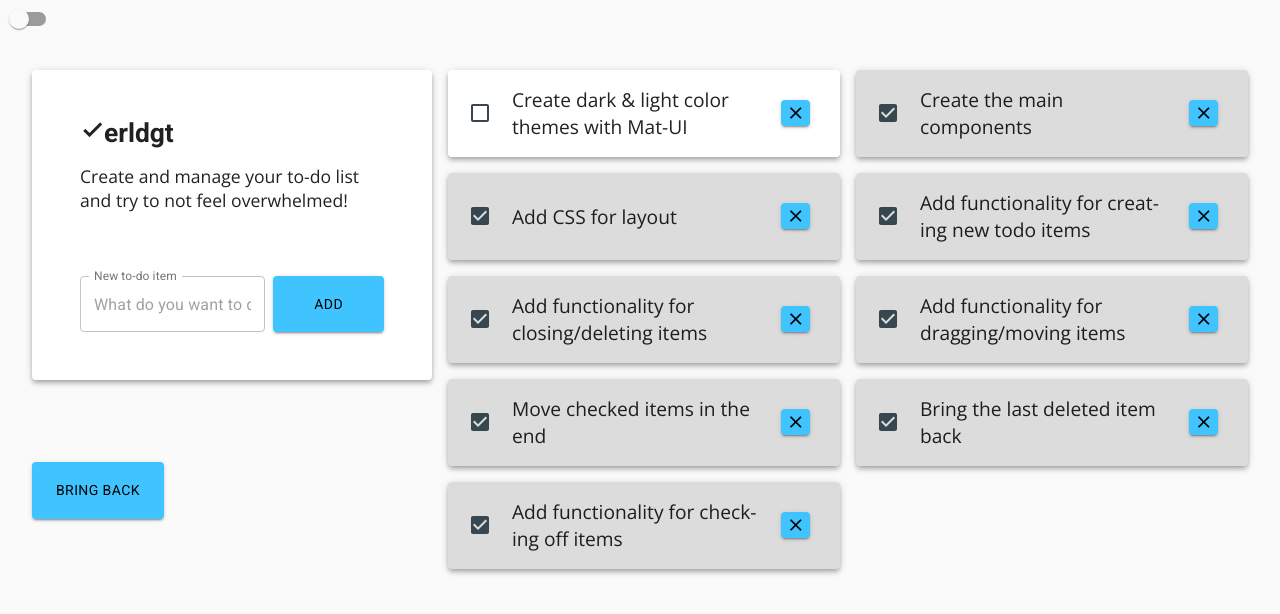
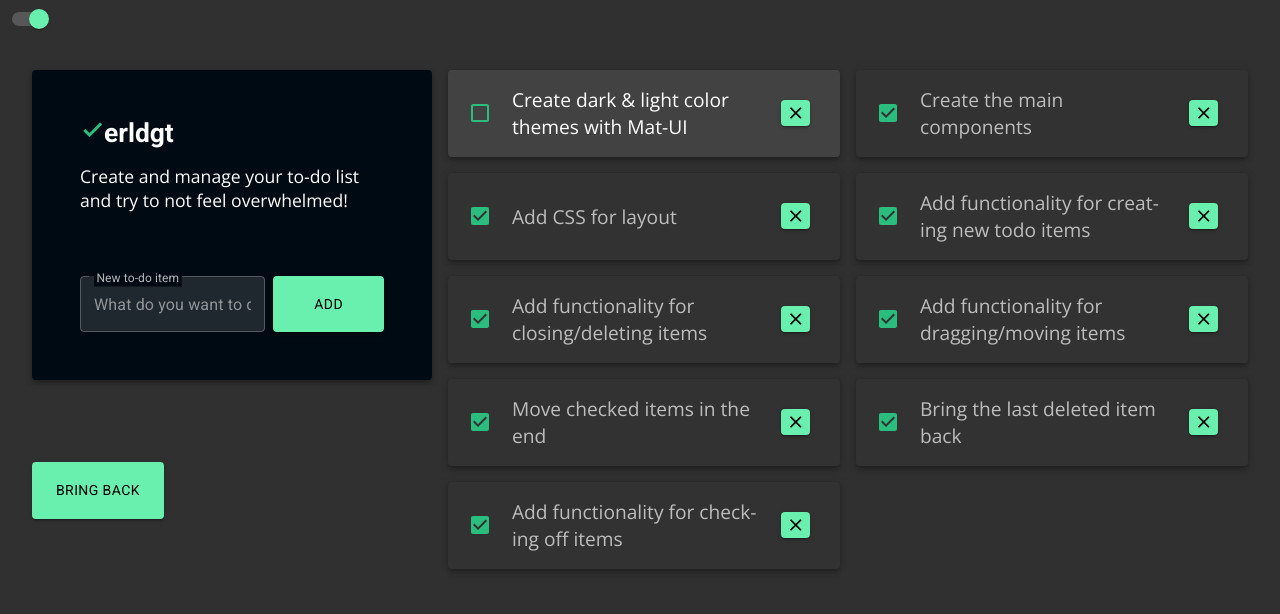
Before and after one commit to olhanotolga/erldgt-dream-todo, a React (Create React App) app: page / in a window 1280 px wide. Shown: the top 614 px of the page. Built offline with nearby package versions, Linux system fonts and the light colour scheme.

Commit message:
style: tidy up colors for the light and dark themes

```diff
--- a/src/App.css
+++ b/src/App.css
@@ -1,14 +1,15 @@
 @import url('https://fonts.googleapis.com/css2?family=Open+Sans:wght@300;400;600&family=Roboto:wght@100;300;400;700&display=swap');
 
 :root {
-	--primary: #263238;
-	--primary-light: #4f5b62;
-	--primary-dark: #000a12;
-	--secondary: #40c4ff;
-	--secondary-light: #82f7ff;
-	--secondary-dark: #0094cc;
-	--light-grey: #E1E2E1;
-	--light-light-grey: #F5F5F6;
+	--primary-main--light: #40c4ff;
+	--primary-light--light: #82f7ff;
+	--primary-dark--light: #0094cc;
+	--secondary-main--light: #455a64;
+	--secondary-light--light: #718792;
+	--secondary-dark--light: #1c313a;
+	--grey-400: #bdbdbd;
+	--grey-300: #E1E2E1;
+	--grey-100: #F5F5F6;
 }
 
 body, input, button {
@@ -18,16 +19,12 @@ body, input, button {
 body {
 	margin: 0;
 	font-family: 'Open Sans', sans-serif;
-	/* background-color: var(--light-grey); */
 }
 
-/* button.MuiButton-contained {
-	background-color: var(--secondary);
-} */
-/* button.MuiButton-contained:hover {
-	background-color: var(--secondary-dark);
-	color: white;
-} */
+.MuiSwitch-colorSecondary.MuiSwitch-switchBase.Mui-checked + .MuiSwitch-track {
+    background-color: #F5F5F6;
+	opacity: 0.2;
+}
 
 .Wrapper {
 	min-height: 100vh;
@@ -38,9 +35,6 @@ body {
 	padding: 2rem;
 }
 
-/* .MuiPaper-root.Header {
-	background-color: var(--primary-dark);
-} */
 .Header {
 	grid-area: 1 / 1 / 2 / 2;
 	display: grid;
@@ -49,7 +43,7 @@ body {
 .Header > * {
 	padding: 1rem 3rem;
 	margin: 0;
-	/* color: white; */
+	color: white;
 }
 .Header h1 {
 	font-family: 'Roboto', sans-serif;
@@ -67,28 +61,11 @@ h1 .material-icons {
 	display: grid;
 	grid-template: 1fr / 1fr max(11ch, 20%);
 	gap: 0.5rem;
-	/* background-color: var(--primary); */
+	/* background-color: var(--secondary-main--light); */
 	padding: 2rem 3rem 3rem;
 	border-bottom-left-radius: 4px;
 	border-bottom-right-radius: 4px;
 }
-/* .TodoInput input {
-	background-color: var(--light-grey);
-	border-radius: 4px;
-}
-.TodoInput .MuiFormControl-root {
-	background-color: var(--primary-light);
-	border-radius: 4px;
-} */
-.TodoInput .MuiFormLabel-root.Mui-focused {
-	/* color: white; */
-	/* background-color: var(--primary-light); */
-	padding: 0.3rem 0.5rem;
-	border-radius: 2px;
-}
-/* .MuiOutlinedInput-root.Mui-focused fieldset.MuiOutlinedInput-notchedOutline {
-	border-color: var(--secondary);
-} */
 
 .MuiButtonBase-root.undoBtn {
 	grid-area: 2 / 1 / 3 / 2;
@@ -116,25 +93,16 @@ h1 .material-icons {
 	-webkit-hyphens: auto;
 	hyphens: auto;
 	transition: 0.5s;
-	/* background-color: var(--primary-light);
-    color: white; */
 }
 .TodoItem.checkedItem {
-	background-color: rgba(0, 0, 0, 0.12);
-    /* color: white; */
+	background-color: rgba(28, 49, 58, 0.12);
+}
+.TodoItem.checkedItem.darkBg {
+	background-color: rgba(255, 255, 255, 0.01);
+	color: var(--grey-400);
 }
 
-/* .checkedItem .MuiCheckbox-root .MuiSvgIcon-root { */
-	/* fill: var(--primary); */
-/* } */
-/* .checkedItem button.MuiButtonBase-root {
-	background-color: var(--secondary-dark);
-} */
-/* .MuiIconButton-label:hover + .MuiTouchRipple-root {
-	background-color: var(--secondary);
-	border: 2px solid var(--secondary);
-	border-radius: 50%;
-} */
+
 button.MuiButtonBase-root.todoDelete {
 	/* margin: 9px; */
 	padding: 0;
--- a/src/App.js
+++ b/src/App.js
@@ -24,7 +24,7 @@ class App extends React.Component {
 			{ id: '12', text: 'Add functionality for checking off items', check: true},
 		],
 		lastRemoved: '',
-		darkState: false
+		darkState: true
 	}
 
 	handleThemeChange = () => {
@@ -91,15 +91,19 @@ class App extends React.Component {
 	}
 
 	render() {
+		let currentTheme = this.state.darkState ? darkTheme : lightTheme;
+		const darkstate = this.state.darkState;
+
 		return (
-			<ThemeProvider theme={this.state.darkState ? darkTheme : lightTheme}>
-				<main className="App" style={{backgroundColor: this.state.darkState? darkTheme.palette.background.default : lightTheme.palette.background.default}} >
-					<Switch checked={this.state.darkState} onChange={this.handleThemeChange} />
+			<ThemeProvider theme={darkstate ? darkTheme : lightTheme}>
+				<main className="App" style={{backgroundColor: currentTheme.palette.background.default}} >
+					<Switch checked={darkstate} onChange={this.handleThemeChange} />
 					<AppWrapper>
 						<Header
+							bg={{backgroundColor: currentTheme.palette.secondary.dark}}
 							onItemAdd={this.addItem}
 							paragraph="Create and manage your to-do list and try to not feel overwhelmed!">
-								<span className="material-icons">check</span>erldgt
+								<span className="material-icons" style={{color: darkstate ? darkTheme.palette.primary.dark : lightTheme.palette.primary.light}}>check</span>erldgt
 						</Header>
 
 						<TodoList
@@ -109,6 +113,7 @@ class App extends React.Component {
 							onReturnItem={this.returnItem}
 							onChecking={this.changeStateOfCheckedItem}
 							handleOnDragEnd={this.dragAndDropItem}
+							mode={this.state.darkState}
 						/>
 					</AppWrapper>
 				</main>
--- a/src/components/header/header.component.jsx
+++ b/src/components/header/header.component.jsx
@@ -4,7 +4,10 @@ import { TodoInput } from './todo-input/todo-input.component';
 
 export function Header(props) {
 	return(
-		<Paper className="Header" component="header">
+		<Paper
+		className="Header"
+		component="header"
+		style={props.bg}>
 			<h1>{ props.children }</h1>
 			<p>{ props.paragraph }</p>
 			<TodoInput onAdd={props.onItemAdd}></TodoInput>
--- a/src/components/todo-list/todo-item/todo-item.component.jsx
+++ b/src/components/todo-list/todo-item/todo-item.component.jsx
@@ -8,11 +8,11 @@ export class TodoItem extends React.Component {
 	}
 
 	render() {
-		const { provided, innerRef, todoIndex, isChecked, todo, onDelete } = this.props;
+		const { provided, innerRef, todoIndex, isChecked, todo, onDelete, isDarkMode } = this.props;
 
 		return (
 			<Card
-				className={isChecked ? "TodoItem checkedItem" : "TodoItem"}
+				className={isChecked ? isDarkMode ? "TodoItem checkedItem darkBg" : "TodoItem checkedItem" : "TodoItem"}
 				component="li"
 				{...provided.draggableProps}
 				{...provided.dragHandleProps}
--- a/src/components/todo-list/todo-list.component.jsx
+++ b/src/components/todo-list/todo-list.component.jsx
@@ -26,6 +26,7 @@ export function TodoList(props) {
 											todoIndex={item.id}
 											onDelete={props.onItemRemove}
 											onItemCheck={props.onChecking}
+											isDarkMode={props.mode}
 										>
 											{item.text}
 										</TodoItem>
--- a/src/themes/dark.js
+++ b/src/themes/dark.js
@@ -4,29 +4,74 @@ export const darkTheme = createMuiTheme({
 	palette: {
 		type: 'dark',
 		primary: {
-			main: '#ffd740',
-			light: '#ffff74',
-			dark: '#c8a600',
+			main: '#69f0ae',
+			light: '#9fffe0',
+			dark: '#2bbd7e',
 			contrastText: '#000000'
 		},
 		secondary: {
-			main: '#25a59a',
-			light: '#63d7cb',
-			dark: '#00756c',
+			main: '#263238',
+			light: '#4f5b62',
+			dark: '#000a12',
 			contrastText: '#000000',
+		},
+		grey: {
+			400: '#bdbdbd',
+			300: '#E1E2E1',
+			100: '#F5F5F6'
 		}
 	},
 	overrides: {
-		MuiButton: {
-			contained: {
-				backgroundColor: '#ffd740'
+		MuiSvgIcon: {
+			root: {
+				fill: '#2bbd7e'
 			}
-		}
+		},
+		MuiIconButton: {
+			label: {
+				color: '#69f0ae'
+			}
+		},
+		MuiOutlinedInput: {
+			root: {
+				backgroundColor: 'rgba(255, 255, 255, 0.12)'
+			}
+		},
+		MuiFormLabel: {
+			root: {
+				// backgroundColor: '#718792',
+				backgroundColor: '#000a12',
+				padding: '0.2rem',
+				// color: '#ffffff'
+				"&$focused": {
+					color: '#9fffe0'
+				}
+			},
+		},
 	},
 	props: {
 		MuiButton: {
 			variant: 'contained',
 			color: 'primary'
+		},
+		MuiCheckbox: {
+			color: 'primary',
+			disableRipple: true
+		},
+		MuiTextField: {
+			variant: 'outlined',
+			InputLabelProps: {
+				shrink: true
+			}
+		},
+		MuiPaper: {
+			elevation: 4
+		},
+		MuiCard: {
+			elevation: 4
+		},
+		MuiSwitch: {
+			disableRipple: true
 		}
 	}
 })
--- a/src/themes/light.js
+++ b/src/themes/light.js
@@ -10,9 +10,9 @@ export const lightTheme = createMuiTheme({
 			contrastText: '#000000'
 		},
 		secondary: {
-			main: '#37474f',
-			light: '#62717b',
-			dark: '#101f27',
+			main: '#455a64',
+			light: '#718792',
+			dark: '#1c313a',
 			contrastText: '#ffffff'
 		},
 		grey: {
@@ -22,14 +22,36 @@ export const lightTheme = createMuiTheme({
 		}
 	},
 	overrides: {
-		MuiButton: {
-			contained: {
-				backgroundColor: '#40c4ff',
+		MuiSvgIcon: {
+			root: {
+				fill: '#455a64'
 			}
 		},
-		MuiSvgIcon: {
+		MuiIconButton: {
+			label: {
+				color: '#40c4ff'
+			}
+		},
+		MuiOutlinedInput: {
 			root: {
-				fill: '#37474f'
+				backgroundColor: '#fafafa'
+			}
+		},
+		MuiFormLabel: {
+			root: {
+				// backgroundColor: '#718792',
+				backgroundColor: '#E1E2E1',
+				padding: '0.2rem',
+				// color: '#ffffff'
+				"&$focused": {
+					color: '#0094cc'
+				}
+			},
+		},
+		MuiSwitch: {
+			track: {
+				backgroundColor: '#455a64',
+				opacity: '0.8'
 			}
 		}
 	},
@@ -39,7 +61,8 @@ export const lightTheme = createMuiTheme({
 			color: 'primary'
 		},
 		MuiCheckbox: {
-			color: 'primary'
+			color: 'primary',
+			disableRipple: true
 		},
 		MuiTextField: {
 			variant: 'outlined',
@@ -52,6 +75,9 @@ export const lightTheme = createMuiTheme({
 		},
 		MuiCard: {
 			elevation: 4
+		},
+		MuiSwitch: {
+			disableRipple: true
 		}
 	}
 })
```
